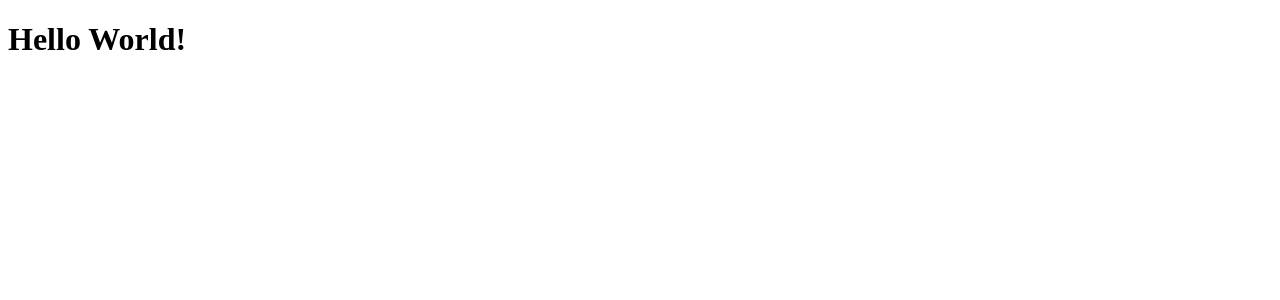
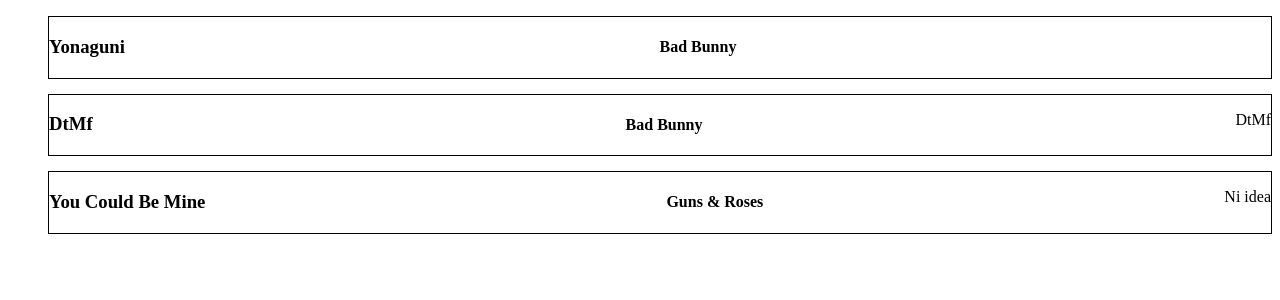
Before and after one commit to marcos3311/Jamming, a React (Create React App) app: page / in a window 1280 px wide. Shown: the top 300 px of the page. Built offline with nearby package versions, Linux system fonts and the light colour scheme.

Commit message:
stateful container

```diff
--- a/src/App.js
+++ b/src/App.js
@@ -1,8 +1,9 @@
 import React from 'react';
+import JammingContainer from './containers/JammingContainer';
 
 const App = () => {
     return(
-        <h1>Hello World!</h1>
+        <JammingContainer />
     )
 }
 
--- /dev/null
+++ b/src/components/Tracklist.js
@@ -0,0 +1,17 @@
+import React from 'react';
+
+const Tracklist = ({ trackList }) => {
+    return (
+        <ul>
+            {trackList.map(track =>
+                (<div style={{display: 'flex', justifyContent: 'space-between',border: '1px solid black', marginTop: 15}}>
+                    <h3>{track.name}</h3>
+                    <h4>{track.artist}</h4>
+                    <p>{track.album}</p>
+                </div>))
+            }
+        </ul>
+    )
+}
+
+export default Tracklist;
--- /dev/null
+++ b/src/containers/JammingContainer.js
@@ -0,0 +1,29 @@
+import React, { useState, useEffect } from 'react';
+import Tracklist from '../components/Tracklist';
+
+const JammingContainer = () => {
+    const [trackList, setTrackList] = useState([
+        {
+            name: 'Yonaguni',
+            artist: 'Bad Bunny',
+        },
+        {
+            name: 'DtMf',
+            artist: 'Bad Bunny',
+            album: 'DtMf',
+        },
+        {
+            name: 'You Could Be Mine',
+            artist: 'Guns & Roses',
+            album: 'Ni idea',
+        }
+    ]);
+
+    return(
+        <>
+            <Tracklist trackList={trackList} />
+        </>
+    )
+}
+
+export default JammingContainer;
```
Also changed, not shown: src/components/Playlist.js (added), src/components/SearchBar.js (added), src/components/SearchResults.js (added), src/components/Track.js (added).
